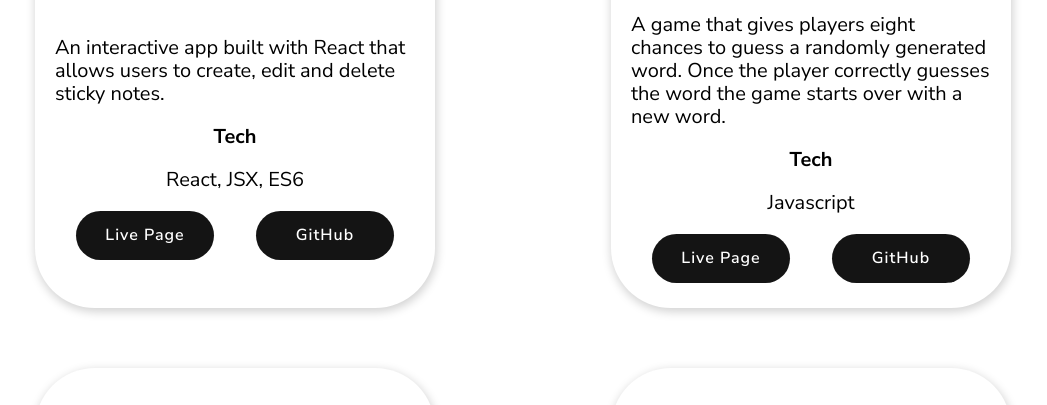
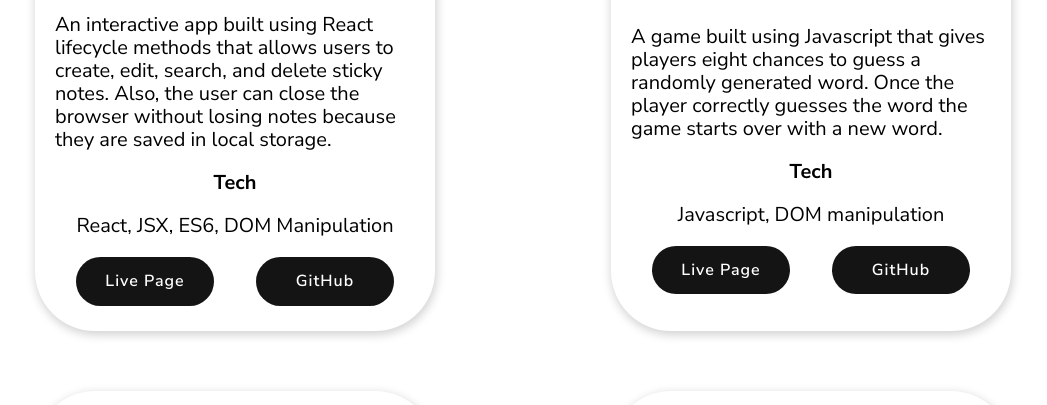
Before and after one commit to YL31/yevonnie-lowe-ingram, a website built with webpack: page index.html in a window 1280 px wide. Shown: the part 1253-1658 px from the top of the page, without its empty margins (68-1115 px from the left). Built offline with nearby package versions, Linux system fonts and the light colour scheme.

Commit message:
Add skills to skills section and project descriptions

```diff
--- a/index.html
+++ b/index.html
@@ -77,9 +77,11 @@
                     alt="Super Sticky Notes Project">
                 </a>
               </figure>
-              <p>An interactive app built with React that allows users to create, edit and delete sticky notes.</p>
+              <p>An interactive app built using React lifecycle methods that allows users to create, edit, search, and
+                delete sticky notes. Also, the user can close the browser without losing notes because they are saved in
+                local storage.</p>
               <span>Tech</span>
-              <p class="project-example-tech">React, JSX, ES6</p>
+              <p class="project-example-tech">React, JSX, ES6, DOM Manipulation</p>
               <div class="card-links">
                 <a class="live-page-link" href="https://yl31.github.io/super-sticky-notes/" target="_blank">Live
                   Page</a>
@@ -93,10 +95,10 @@
                   <img src="img/yl31.github.io_guess-the-word_.png" alt="Guess the Word Project">
                 </a>
               </figure>
-              <p>A game that gives players eight chances to guess a randomly generated word. Once the player correctly
-                guesses the word the game starts over with a new word.</p>
+              <p>A game built using Javascript that gives players eight chances to guess a randomly generated word. Once
+                the player correctly guesses the word the game starts over with a new word.</p>
               <span>Tech</span>
-              <p class="project-example-tech">Javascript</p>
+              <p class="project-example-tech">Javascript, DOM manipulation</p>
               <div class="card-links">
                 <a class="live-page-link" href="https://yl31.github.io/guess-the-word/" target="_blank">Live Page</a>
                 <a class="github-link" href="https://github.com/YL31/guess-the-word" target="_blank">GitHub</a>
@@ -115,7 +117,7 @@
                 to the repository in GitHub.
               </p>
               <span>Tech</span>
-              <p class="project-example-tech">Javascript</p>
+              <p class="project-example-tech">Javascript, REST APIs, <br> DOM Manipulation</p>
               <div class="card-links">
                 <a class="live-page-link" href="https://yl31.github.io/github-repo-gallery-main/" target="_blank">Live
                   Page</a>
@@ -178,6 +180,7 @@
             <p class="skill">CodeSandbox</p>
             <p class="skill">Photoshop</p>
             <p class="skill">Responsive Design</p>
+            <p class="skill">DOM Manipulation</p>
             <p class="skill">REST APIs</p>
           </div>
         </div>
```
